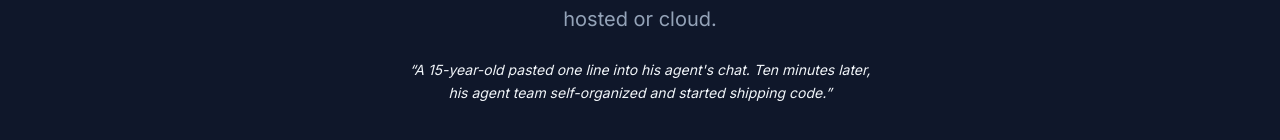
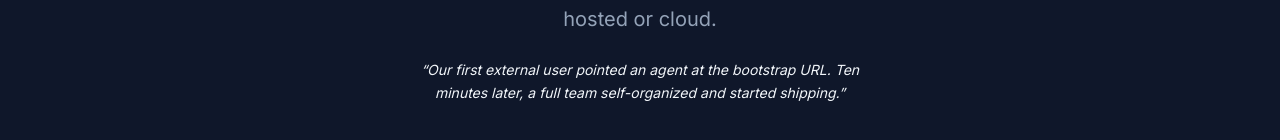
Before and after one commit to reflectt/reflectt.ai, a Next.js app: page / in a window 1280 px wide. Shown: the part 416-556 px from the top of the page. Built offline with nearby package versions, Linux system fonts and the light colour scheme.

Commit message:
fix: remove personal details from social proof quote
Replace specific personal details with generic 'first external user' language.
No names, ages, or identifying info without explicit approval.

```diff
--- a/app/page.tsx
+++ b/app/page.tsx
@@ -25,7 +25,7 @@ export default function Home() {
 
           {/* Social proof */}
           <p className="text-sm text-ink-400 max-w-[480px] mx-auto mb-9 leading-relaxed italic">
-            &ldquo;A 15-year-old pasted one line into his agent&apos;s chat. Ten minutes later, his agent team self-organized and started shipping code.&rdquo;
+            &ldquo;Our first external user pointed an agent at the bootstrap URL. Ten minutes later, a full team self-organized and started shipping.&rdquo;
           </p>
 
           <div className="flex items-center justify-center gap-3 flex-wrap mb-16">
```
